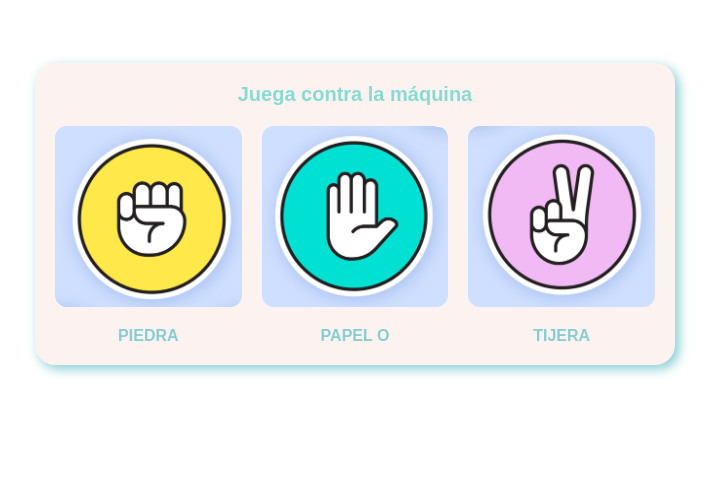
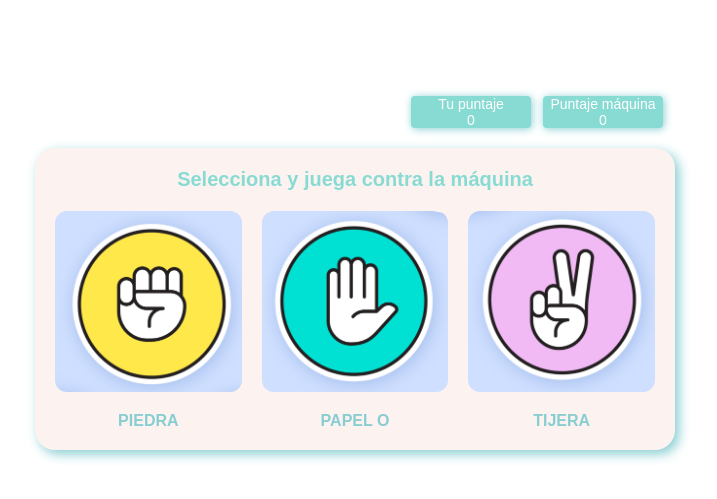
Before and after one commit to lauraisabel3/rock-paper-scissors-game, a Gatsby site: page / in a window 1280 px wide. Shown: the part 157-656 px from the top of the page, without its empty margins (285-1002 px from the left). Built offline with nearby package versions, Linux system fonts and the light colour scheme; Gatsby itself is replaced by a stand-in of ours; a web font is replaced by a local one.

Commit message:
Add the counter por the score

```diff
--- a/src/Components/Main/index.js
+++ b/src/Components/Main/index.js
@@ -1,4 +1,4 @@
-import React, { useState } from "react";
+import React, { useEffect, useState } from "react";
 import rockImg from '../../assets/rock.png'
 import paperImg from '../../assets/paper.png'
 import scirssorsImg from '../../assets/scirssor.png'
@@ -8,10 +8,15 @@ import Modal from "../Modal";
 const Main = () => {
   let machineElection;
 
+
+
   const [ userOption, setUserOption] = useState('');
   const [ result, setResult] = useState(undefined);
+  const [machineCounter, setMachineCounter] = useState(0)
+  const [ userCounter, setUserCounter ] = useState(0);
+  const [showModal, setShowModal] = useState(false);
 
-  const [showModal, setShowModal] = useState(false)
+
   const range =  (min, max) => {
     let number = Math.floor(Math.random() * (max - min +1) + min);
     return number
@@ -31,15 +36,16 @@ const Main = () => {
 
     if(userOption === 0) {
         if( machineElection === 0) {
-            setResult('tie')
+            setResult('tie');
 
         }else {
           if(machineElection === 1) {
-            setResult('lose')
+            setResult('lose');
+            setMachineCounter(machineCounter + 1);
           }else {
             if(machineElection === 2) {
-              setResult('win')
-
+              setResult('win');
+              setUserCounter(userCounter + 1);
             }
           }
         }
@@ -47,13 +53,15 @@ const Main = () => {
 
     if(userOption === 1) {
       if( machineElection === 0) {
-        setResult('win')
+        setResult('win');
+        setUserCounter(userCounter + 1);
       }else {
         if(machineElection === 1) {
           setResult('tie')
         }else {
           if(machineElection === 2) {
-            setResult('lose')
+            setResult('lose');
+            setMachineCounter(machineCounter + 1);
           }
         }
       }
@@ -61,13 +69,15 @@ const Main = () => {
 
     if(userOption === 2) {
       if( machineElection === 0) {
-        setResult('lose')
+        setResult('lose');
+        setMachineCounter(machineCounter + 1);
       }else {
         if(machineElection === 1) {
-          setResult('win')
+          setResult('win');
+          setUserCounter(userCounter + 1);
         }else {
           if(machineElection === 2) {
-            setResult('tie')
+            setResult('tie');
           }
         }
       }
@@ -79,9 +89,13 @@ const Main = () => {
    }
 
   return (
-    <>
+    <div className={styles.container}>
+    <div className={styles.container__score}>
+        <span>Tu puntaje <br/> {userCounter}</span>
+        <span>Puntaje máquina <br/>{machineCounter}</span>
+      </div>
       <div className={styles.container__main}>
-        <h1>Juega contra la máquina</h1>
+        <h1>Selecciona y juega contra la máquina</h1>
         <div className={styles.container__secondary}>
           <div
             role="button"
@@ -120,9 +134,9 @@ const Main = () => {
           <h3>PAPEL O</h3>
           <h3>TIJERA</h3>
         </div>
-        { showModal && <Modal result={result} handleDisplay={handleDisplay} />}
+        { result != undefined && showModal && <Modal result={result} handleDisplay={handleDisplay} />}
       </div>
-    </>
+    </div>
   )
 }
 
--- a/src/Components/Main/styles.module.css
+++ b/src/Components/Main/styles.module.css
@@ -1,7 +1,38 @@
+.container {
+  width: 100%;
+  height: 100vh;
+  display: flex;
+  flex-direction: column;
+  justify-content: center;
+}
+
+.container__score {
+  width: 100%;
+  max-width: 640px;
+  height: auto;
+  padding: 20px 0;
+  margin: 0 auto;
+  display: flex;
+  justify-content: end;
+  align-items: end;
+}
+
+.container__score span {
+  width: 120px;
+  height: auto;
+  margin-right: 12px;
+  text-align: center;
+  font-size: 1.4rem;
+  border-radius: 4px;
+  background-color: var(--light-green);
+  box-shadow: 1px 1px 8px var(--dark-green);
+  color: white;
+}
+
 .container__main {
   max-width: 600px;
   height: auto;
-  margin: 200px auto 0 auto;
+  margin: 0 auto;
   padding: 20px;
   background-color: var(--white);
   border-radius: 20px;
--- a/src/Components/Modal/style.module.css
+++ b/src/Components/Modal/style.module.css
@@ -12,7 +12,7 @@
   flex-direction: column;
   align-items: center;
   justify-content: center;
-  background-color: rgba(246, 245, 245, 0.5);;
+  background-color: rgba(246, 245, 245, 0.8);;
 }
 
 .container__result {
```
